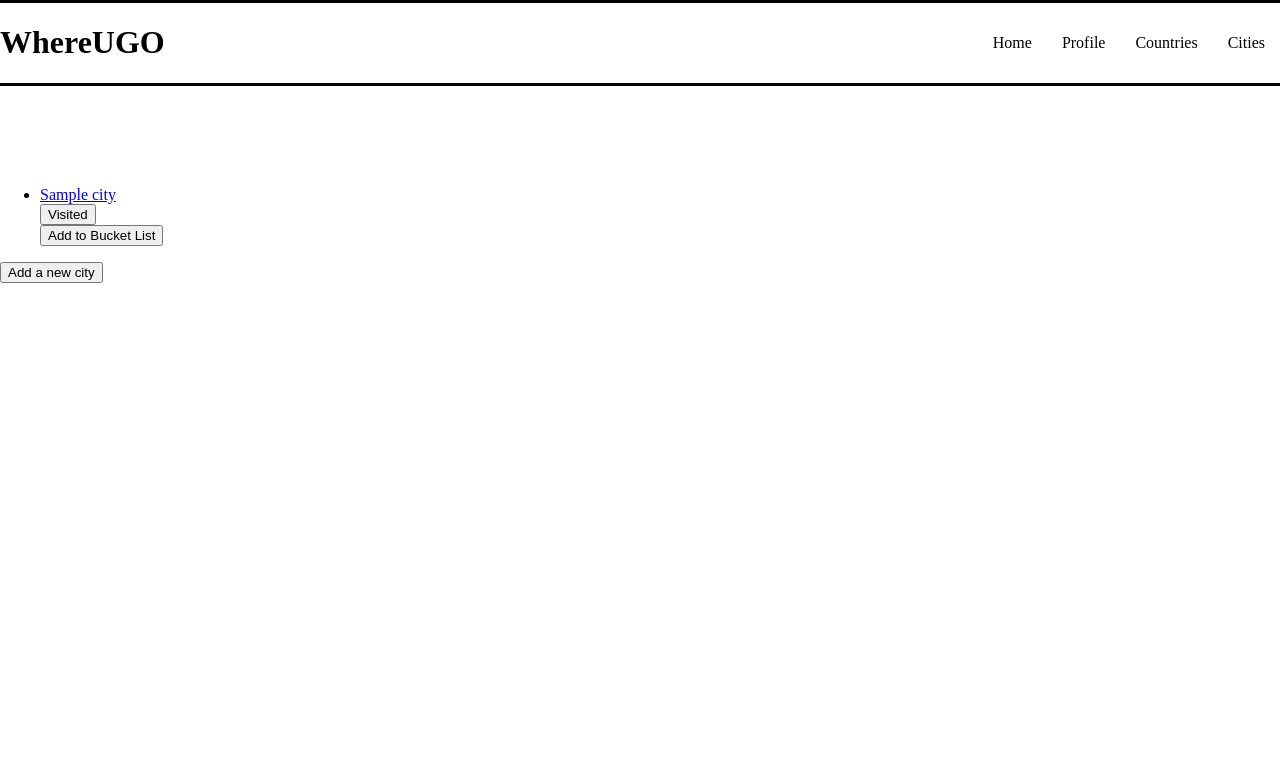
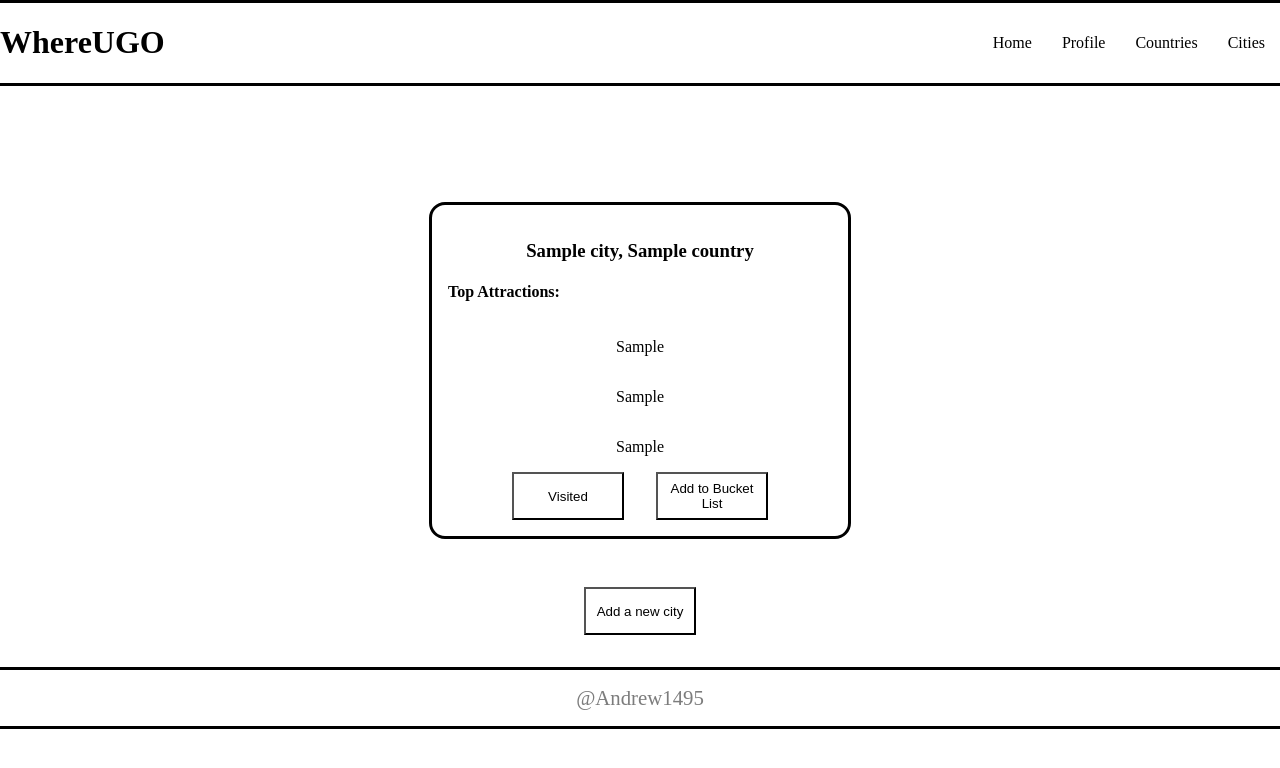
Before and after one commit to Andrew1495/Bucket_list_project, a Flask app: page /countries/1/cities in a window 1280 px wide. Shown: the top 768 px of the page. Run offline with Flask 2, Linux system fonts and the light colour scheme; a database or web service that is not in the repository returns one stand-in record (values such as "Sample title"); some libraries are stand-ins or nearby versions.

Commit message:
stylying updated, added attractions, cities will not not show citys on vited or want_to_vist

```diff
--- a/application/models/city.py
+++ b/application/models/city.py
@@ -1,5 +1,8 @@
 class City:
-    def __init__(self, _name, _country, id = None):
+    def __init__(self, _name, _country,_attraction_1 ,_attraction_2 ,_attraction_3, id = None):
         self.name = _name
         self.country = _country
+        self.attraction_1 = _attraction_1
+        self.attraction_2 = _attraction_2
+        self.attraction_3 = _attraction_3
         self.id = id
--- a/application/repositories/city_repo.py
+++ b/application/repositories/city_repo.py
@@ -1,3 +1,4 @@
+from http.client import FOUND
 from db.run_sql import run_sql
 from models.country import Country
 from models.user import User
@@ -14,8 +15,8 @@ def save(city):
     if len(test) > 0:
         return error
     else:
-        sql = "INSERT INTO cities (name, country_id) VALUES (%s , %s) RETURNING * "
-        values = [city.name, city.country.id]
+        sql = "INSERT INTO cities (name, country_id, attraction_1, attraction_2, attraction_3) VALUES (%s , %s, %s, %s, %s) RETURNING * "
+        values = [city.name, city.country.id,city.attraction_1, city.attraction_2, city.attraction_3]
         results = run_sql(sql, values)
         id = results[0]['id']
         city.id = id
@@ -28,7 +29,7 @@ def select_all():
     results = run_sql(sql)
     for result in results:
         country = country_repo.select(result["country_id"])
-        city = City(result["name"], country, result["id"])
+        city = City(result["name"], country,result["attraction_1"], result["attraction_2"], result["attraction_3"],result["id"])
         cities.append(city)
     return cities
 
@@ -42,7 +43,7 @@ def select(id):
     if results:
         result = results[0]
         country = country_repo.select(result["country_id"])
-        city = City(result["name"], country, result["id"])
+        city = City(result["name"], country,result["attraction_1"], result["attraction_2"], result["attraction_3"], result["id"])
     return city
 
 def delete_all():
@@ -57,26 +58,10 @@ def delete(id):
 
 
 def update(city):
-    sql = "SELECT * FROM cities WHERE name = %s"
-    values = [city.name]
-    test = run_sql(sql, values)
-    error = True
-    if len(test) > 0:
-        return error
-    else:
-        sql = "UPDATE cities SET (name, country_id) = (%s, %s) WHERE id = %s"
-        values = [city.name, city.country.id, city.id]
+        sql = "UPDATE cities SET (name, country_id,attraction_1, attraction_2, attraction_3 ) = (%s, %s, %s, %s, %s) WHERE id = %s"
+        values = [city.name, city.country.id, city.attraction_1, city.attraction_2, city.attraction_3, city.id]
         run_sql(sql, values)
-        return error
 
-
-
-    sql = "SELECT * FROM vistited WHERE user_id = %s AND city_id = %s"
-    values = [visit.user.id, visit.city.id]
-    test = run_sql(sql, values)
-    error = True
-    if len(test) > 0:
-        return error
 
 def select_city_by_country(id):
     cities = []
@@ -85,6 +70,32 @@ def select_city_by_country(id):
     country = country_repo.select(id)
     results = run_sql(sql, values)
     for result in results:
-        city = City(result["name"], country, result["id"])
+        city = City(result["name"], country, result["attraction_1"], result["attraction_2"], result["attraction_3"],result["id"])
         cities.append(city)
     return cities
+
+
+
+
+def check_bucket_visited(id , city):
+        sql_1 = "SELECT * FROM vistited WHERE user_id = %s AND city_id = %s"
+        values_1 = [id, city.id]
+        test_visit = run_sql(sql_1, values_1)
+        sql_2 = "SELECT * FROM want_to_visit WHERE user_id = %s AND city_id = %s"
+        values_2 = [id, city.id]
+        test_bucket = run_sql(sql_2, values_2)
+        found = True
+        if len(test_visit) > 0 or len(test_bucket) > 0:
+            return found
+        else:
+            found = False
+            return found
+
+def displaying_cities(id=1):
+    display_cities = []
+    cities = select_all()
+    for city in cities:
+        found = check_bucket_visited(id,city)
+        if found == False:
+            display_cities.append(city)
+    return display_cities
--- a/application/static/base_style.css
+++ b/application/static/base_style.css
@@ -41,4 +41,115 @@ body{
 
 .main {
     margin-top: 100px;
+    display: flex;
+    flex-direction: column;
 }
+
+.content{
+    display: flex;
+    flex-wrap:wrap;
+    justify-content: flex-start;
+    justify-content: center;
+    align-items: center;
+
+}
+
+.wrapper{
+    padding: 1rem;
+    margin: 1rem;
+    border-width: 0.2rem;
+    border-style: solid;
+    border-color: black;
+    border-radius: 1rem;
+    width: 30%;
+    height: 100%;
+}
+
+.wrapper > a{
+    text-decoration: none;
+    color: black ;
+    text-align: center;
+}
+
+.wrapper > a:hover{
+    text-decoration: underline;
+    color: black ;
+
+
+}
+
+.list{
+    margin: 0px;
+    padding: 0px;
+    display:flex ;
+    flex-direction: column;
+    text-align: center;
+}
+
+.create_new{
+    align-self: center;
+    justify-self: center;
+    margin: 2rem
+}
+
+.visit_bucket{
+    display: flex;
+    align-items: center;
+    justify-content: center;
+
+}
+
+
+button{
+    height: 3rem;
+    width: 7rem;
+    background-color: #fff;
+    border-color: #000000;
+    margin-left: 1rem;
+    margin-right: 1rem;
+}
+
+button:hover{
+    height: 4rem;
+    width: 8rem;
+    background-color: #fff;
+    border-color: #000000;
+    text-decoration: underline;
+
+}
+
+
+.profile_title{
+    text-align: center;
+    background-color: #fff;
+    border-top-style: solid;
+    border-bottom: solid;
+    border-width: 0.2rem;
+    border-color: black;
+    padding: 1rem;
+}
+
+
+footer{
+    display: flex;
+    background-color: #fff;
+    border-top-style: solid;
+    border-bottom: solid;
+    border-width: 0.2rem;
+    border-color: black;
+    text-decoration: none;
+    justify-content: center;
+    align-content: center;
+    padding: 1rem;
+
+}
+footer >a{
+    text-decoration: none;
+    color: rgba(0, 0, 0, 0.513);
+    font-size: 1.3rem;
+}
+
+footer >a:hover{
+    text-decoration: underline;
+    color: black;
+}
--- a/application/static/home_style.css
+++ b/application/static/home_style.css
@@ -76,8 +76,7 @@ body, html {
     border-width: 0.2rem;
     border-color: black;
 
-    padding: 1rem;
-    padding-top: 5rem;
+    padding: 1rem 2rem;
 }
 
 p{
--- a/application/templates/base.html
+++ b/application/templates/base.html
@@ -29,5 +29,13 @@
 
 
     </div>
+
+
+
+    <footer>
+        <a href="https://github.com/Andrew1495">@Andrew1495</a>
+    </footer>
+
+
 </body>
 </html>
--- a/application/templates/cities/index.html
+++ b/application/templates/cities/index.html
@@ -1,15 +1,23 @@
 {% extends 'base.html' %}
 {% block content %}
-<ul>
-{% for city in cities %}
-    <li> <a href="/cities/{{ city.id }}">{{ city.name  }}</a>
-        <form action="/cities" methods="post"></form><a href="/visited/{{city.id}}"><button>Visited</button></a></form>
-        <form action="/cities" methods="post"></form><a href="/bucket_list/{{city.id}}"><button>Add to Bucket List</button><a></form>
+    <div class="content">
+    {% for city in cities %}
 
-    </li>
-{% endfor %}
-</ul>
+        <div class="wrapper">
+            <a class href="/cities/{{ city.id }}"> <h3>{{ city.name}}, {{city.country.name}}</h3></a>
+            <h4>Top Attractions:</h4>
+            <div class="list">
+                <p>{{ city.attraction_1 }}</p>
+                <p>{{ city.attraction_2 }}</p>
+                <p>{{ city.attraction_3 }}</p>
+            </div>
+            <div class="visit_bucket">
+                <form action="/cities" methods="post"></form><a href="/visited/{{city.id}}"><button>Visited</button></a></form>
+                <form action="/cities" methods="post"></form><a href="/bucket_list/{{city.id}}"><button>Add to Bucket List</button><a></form>
+            </div>
+        </div>
 
-<a href="/cities/new"><button>Add a new city</button></a>
-
+    {% endfor %}
+    </div>
+        <a   class="create_new" href="/cities/new"><button>Add a new city</button></a>
 {% endblock content %}
```
Also changed, not shown: application/console.py (+40 -18 lines), application/controllers/cities_controller.py (+8 -7 lines), application/db/bucket_list.sql (+6 -4 lines), application/templates/cities/city.html (+17 -2 lines), application/templates/cities/edit.html (+20 -1 lines), application/templates/countries/index.html (+9 -6 lines), application/templates/users/index.html (+38 -17 lines), application/static/img/china.png (deleted), application/static/img/egypt.jpg (deleted), application/static/img/egypt.png (deleted), application/static/img/europe.png (deleted), application/static/img/usa.jpg (deleted), application/static/img/usa.png (deleted), application/static/wrapper_style.css (added).
